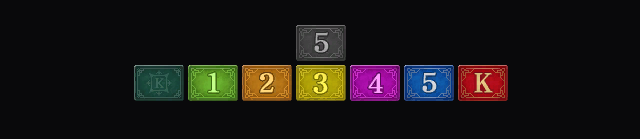
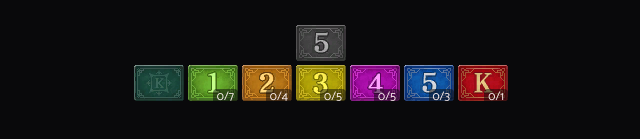
Before and after one commit to Marcin-Farowski/capture_the_king, a Next.js app: page / in a window 1280 px wide. Both pictures are taken after a click on the element 537 px from the left and 207 px from the top of the page. Shown: the part 379-518 px from the top of the page, without its empty margins (319-959 px from the left). Built offline with nearby package versions, Linux system fonts and the light colour scheme.

Commit message:
Counting used cards, probability of fives minor bug fix

```diff
--- a/components/Board.tsx
+++ b/components/Board.tsx
@@ -8,7 +8,7 @@ interface CardState {
   col: number;
   cardNumber: number;
   probabilityOfFive: number;
-  selected: boolean;
+  isSelected: boolean;
   adjacentToFive: boolean;
 }
 
@@ -17,7 +17,7 @@ const initialCardState: CardState = {
   col: 0,
   cardNumber: 0,
   probabilityOfFive: 0,
-  selected: false,
+  isSelected: false,
   adjacentToFive: false,
 };
 
@@ -43,6 +43,7 @@ const Board: React.FC = () => {
   } | null>(null);
   const fivesRevealedRef = useRef<number>(0);
   const cardsAdjacentToFive: CardState[] = [];
+  const usedCardsQuantityRef = useRef<number[]>(Array.from({ length: 8 }, () => 0));
 
   const handleCardSelection = (selectedRow: number, selectedCol: number) => {
     setBoardState((prevBoardState) => {
@@ -52,7 +53,7 @@ const Board: React.FC = () => {
             rowIndex === selectedRow && colIndex === selectedCol;
           return {
             ...card,
-            selected: isSelected ? !card.selected : false,
+            isSelected: isSelected ? !card.isSelected : false,
           };
         })
       );
@@ -84,8 +85,9 @@ const Board: React.FC = () => {
 
     const boardWithExcludedAdjacentFivesCards = removePotentialFivesNotCommonToTwoSets(boardWithNumbersBasedOnNeighbors, tripletWithLeastAdjacentPotentialFives);
 
-    const boardWithFivesProbability =
-      updateProbabilityOfFives(boardWithExcludedAdjacentFivesCards);
+    const boardWithFivesProbability = updateProbabilityOfFives(boardWithExcludedAdjacentFivesCards);
+
+    countUsedCards(boardWithFivesProbability, usedCardsQuantityRef);
 
     setBoardState(boardWithFivesProbability);
   };
@@ -256,7 +258,7 @@ const Board: React.FC = () => {
           newCol < boardState[row].length
         ) {
           const adjacentCard = boardState[newRow][newCol];
-          if (adjacentCard.cardNumber === 7 || adjacentCard.cardNumber === 5) {
+          if (adjacentCard.cardNumber === 7) {
             countAdjacentPotentialFives++;
           }
         }
@@ -604,6 +606,22 @@ const Board: React.FC = () => {
     return boardState;
   };
 
+  const countUsedCards = (boardState: CardState[][], usedCardsQuantityRef: React.MutableRefObject<number[]>) => {
+    // Zainicjuj tablicę wynikową zerami
+    const counts: number[] = Array.from({ length: 8 }, () => 0);
+
+    // Przejdź przez każdą kartę w tablicy boardState
+    boardState.forEach(row => {
+        row.forEach(card => {
+            // Zwiększ licznik dla danej karty
+            counts[card.cardNumber]++;
+        });
+    });
+
+    // Zaktualizuj wartości w tablicy usedCardsQuantityRef
+    usedCardsQuantityRef.current = counts;
+};
+
   return (
     <>
       <div
@@ -626,7 +644,7 @@ const Board: React.FC = () => {
               row={rowIndex}
               col={colIndex}
               cardNumber={card.cardNumber}
-              selected={card.selected}
+              isSelected={card.isSelected}
               probabilityOfFive={card.probabilityOfFive}
               onClick={() => handleCardSelection(rowIndex, colIndex)}
             />
@@ -640,6 +658,7 @@ const Board: React.FC = () => {
               key={index}
               cardNumber={index}
               isButton={true}
+              usedCards={usedCardsQuantityRef.current[index]}
               onClick={() => handleCardChangeClick(index)}
             />
           ))}
--- a/components/Card.tsx
+++ b/components/Card.tsx
@@ -5,9 +5,10 @@ interface CardProps {
   col?: number;
   cardNumber: number;
   probabilityOfFive?: number;
-  selected?: boolean;
+  isSelected?: boolean;
   adjacentToFive?: boolean;
   isButton?: boolean;
+  usedCards?: number;
   onClick: () => void;
 }
 
@@ -16,12 +17,14 @@ const Card: React.FC<CardProps> = ({
   col = 0,
   cardNumber,
   probabilityOfFive = 0,
-  selected = false,
+  isSelected = false,
   adjacentToFive = false,
   isButton = false,
+  usedCards = 0,
   onClick,
 }) => {
   let backgroundPosition = "";
+  let maxCardQuantity = 0;
 
   switch (cardNumber) {
     case 0:
@@ -52,10 +55,35 @@ const Card: React.FC<CardProps> = ({
       backgroundPosition = "-106px -78px";
   }
 
+  if (isButton) {
+    switch (cardNumber) {
+      case 1:
+        maxCardQuantity = 7;
+        break;
+        case 2:
+        maxCardQuantity = 4;
+        break;
+        case 3:
+        maxCardQuantity = 5;
+        break;
+        case 4:
+        maxCardQuantity = 5;
+        break;
+        case 5:
+        maxCardQuantity = 3;
+        break;
+        case 6:
+        maxCardQuantity = 1;
+        break;
+      default:
+        maxCardQuantity = 0;
+    }
+  }
+
   return (
     <div
       className={`bg-sprite bg-no-repeat cursor-pointer hover:brightness-125 ${
-        (selected && "brightness-125 scale-105") ||
+        (isSelected && "brightness-125 scale-105") ||
         (isButton && "hover:scale-105")
       }`}
       style={{
@@ -83,6 +111,15 @@ const Card: React.FC<CardProps> = ({
             {Math.round(probabilityOfFive * 1000) / 10}%
           </span>
         )}
+        {maxCardQuantity > 0 && (
+          <span
+            className="
+         text-xs text-red-50 bg-zinc-950/50 rounded absolute -bottom-1 right-0 px-1 cursor-pointer"
+            style={{ userSelect: "none" }}
+          >
+            {usedCards}/{maxCardQuantity}
+          </span>
+        )}
       </div>
     </div>
   );
```
